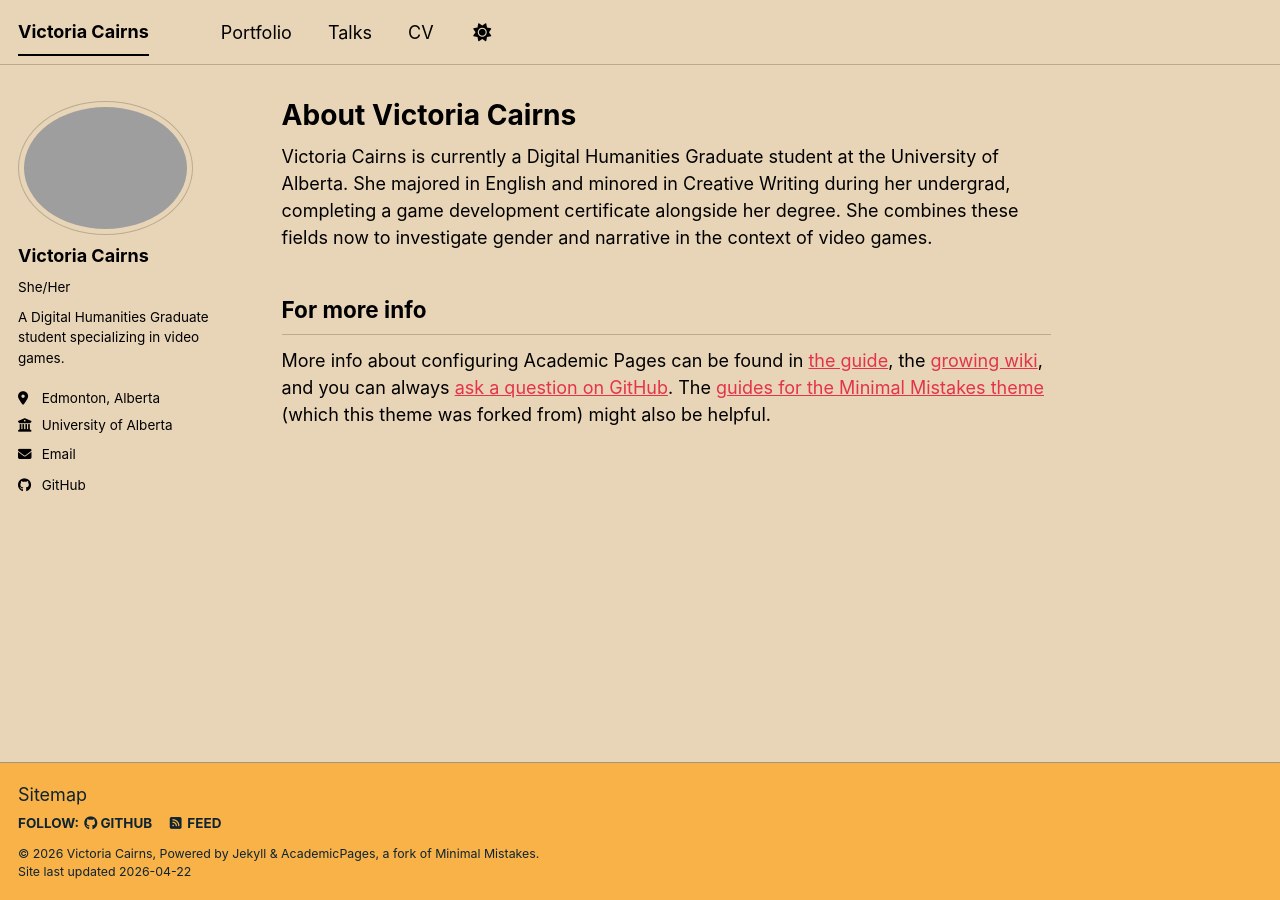
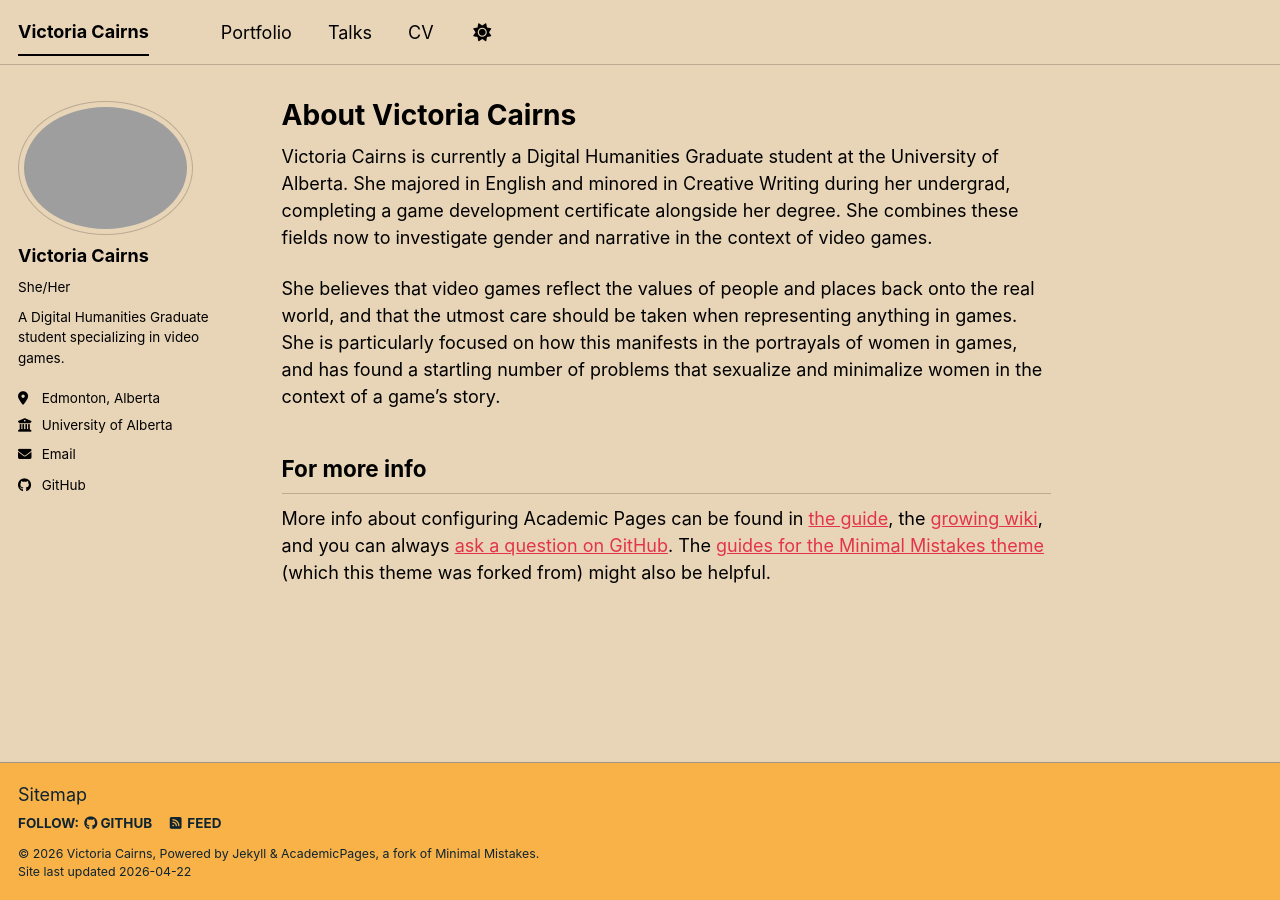
Before and after one commit to Rosethorn250/about, a Jekyll site: the page built from _pages/about.md, in a window 1280 px wide. Built offline with Jekyll 4.4.1, drawn with Linux system fonts in a browser that asks for light colours; a script bundle is joined from its source files by our own code; library files that are not in the unit come from our copies.

Commit message:
Update about.md

```diff
--- a/_pages/about.md
+++ b/_pages/about.md
@@ -9,6 +9,8 @@ redirect_from:
 
 Victoria Cairns is currently a Digital Humanities Graduate student at the University of Alberta. She majored in English and minored in Creative Writing during her undergrad, completing a game development certificate alongside her degree. She combines these fields now to investigate gender and narrative in the context of video games.
 
+She believes that video games reflect the values of people and places back onto the real world, and that the utmost care should be taken when representing anything in games. She is particularly focused on how this manifests in the portrayals of women in games, and has found a startling number of problems that sexualize and minimalize women in the context of a game's story.
+
 For more info
 ------
 More info about configuring Academic Pages can be found in [the guide](https://academicpages.github.io/markdown/), the [growing wiki](https://github.com/academicpages/academicpages.github.io/wiki), and you can always [ask a question on GitHub](https://github.com/academicpages/academicpages.github.io/discussions). The [guides for the Minimal Mistakes theme](https://mmistakes.github.io/minimal-mistakes/docs/configuration/) (which this theme was forked from) might also be helpful.
```
